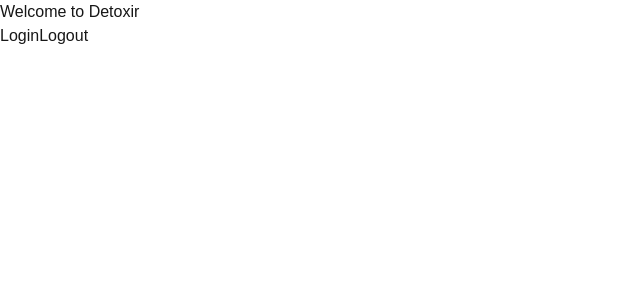
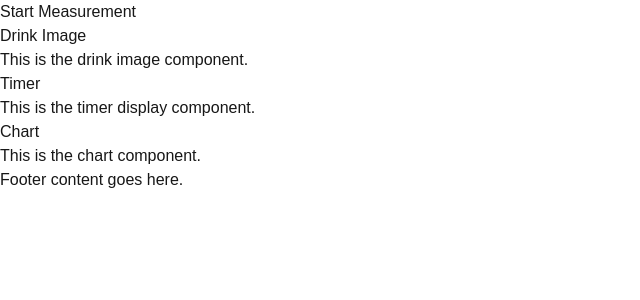
Before and after one commit to mkanakubo/detoxir, a Next.js app in the folder frontend/: page / in a window 1280 px wide. Shown: the top 300 px of the page, without its empty margins (0-640 px from the left). Built offline with nearby package versions, Linux system fonts and the light colour scheme.

Commit message:
ホーム画面のフォルダ作成

```diff
--- /dev/null
+++ b/frontend/app/(home)/_components/Chart.tsx
@@ -0,0 +1,8 @@
+export default function Chart() {
+  return (
+    <div>
+      <h2>Chart</h2>
+      <p>This is the chart component.</p>
+    </div>
+  );
+}
--- /dev/null
+++ b/frontend/app/(home)/_components/DrinkImage.tsx
@@ -0,0 +1,8 @@
+export default function DrinkImage() {
+  return (
+    <div>
+      <h2>Drink Image</h2>
+      <p>This is the drink image component.</p>
+    </div>
+  );
+}
--- /dev/null
+++ b/frontend/app/(home)/_components/Footer.tsx
@@ -0,0 +1,7 @@
+export default function Footer() {
+  return (
+    <footer>
+      <p>Footer content goes here.</p>
+    </footer>
+  );
+}
--- /dev/null
+++ b/frontend/app/(home)/_components/Header.tsx
@@ -0,0 +1,6 @@
+export default function Header() {
+  return (
+    <header>
+    </header>
+  );
+}
--- /dev/null
+++ b/frontend/app/(home)/_components/MeasureStartButton.tsx
@@ -0,0 +1,7 @@
+export default function MeasureStartButton() {
+  return (
+    <button>
+      Start Measurement
+    </button>
+  );
+}
--- /dev/null
+++ b/frontend/app/(home)/_components/TimerDisplay.tsx
@@ -0,0 +1,8 @@
+export default function TimerDisplay() {
+  return (
+    <div>
+      <h2>Timer</h2>
+      <p>This is the timer display component.</p>
+    </div>
+  );
+}
--- /dev/null
+++ b/frontend/app/(home)/page.tsx
@@ -0,0 +1,22 @@
+'use client';
+
+import Header from './_components/Header';
+import MeasureStartButton from './_components/MeasureStartButton';
+import DrinkImage from './_components/DrinkImage';
+import TimerDisplay from './_components/TimerDisplay';
+import Chart from './_components/Chart';
+import Footer from './_components/Footer';
+
+
+export default function Home() {
+  return (
+    <main>
+      <Header/>
+      <MeasureStartButton/>
+      <DrinkImage/>
+      <TimerDisplay/>
+      <Chart/>
+      <Footer/>
+    </main>
+  );
+}
--- a/frontend/app/page.tsx
+++ /dev/null
@@ -1,13 +0,0 @@
-'use client';
-
-import { useState, useEffect } from 'react';
-
-export default function Home() {
-  return (
-    <main>
-      <h1>Welcome to Detoxir</h1>
-      <a href="/auth/login">Login</a>
-      <a href="/auth/logout">Logout</a>
-    </main>
-  );
-}
--- a/frontend/app/user/testRyu/page.tsx
+++ /dev/null
@@ -1,23 +0,0 @@
-'use client';
-import { useUser } from "@auth0/nextjs-auth0"
-
-export default function Profile() {
-  const { user, isLoading } = useUser();
-  return (
-    <>
-      {isLoading && <p>Loading...</p>}
-      {user && (
-        <div style={{ textAlign: "center" }}>
-          <img
-            src={user.picture}
-            alt="Profile"
-            style={{ borderRadius: "50%", width: "80px", height: "80px" }}
-          />
-          <h2>{user.name}</h2>
-          <p>{user.email}</p>
-          <pre>{JSON.stringify(user, null, 2)}</pre>
-        </div>
-      )}
-    </>
-  );
-}
```
